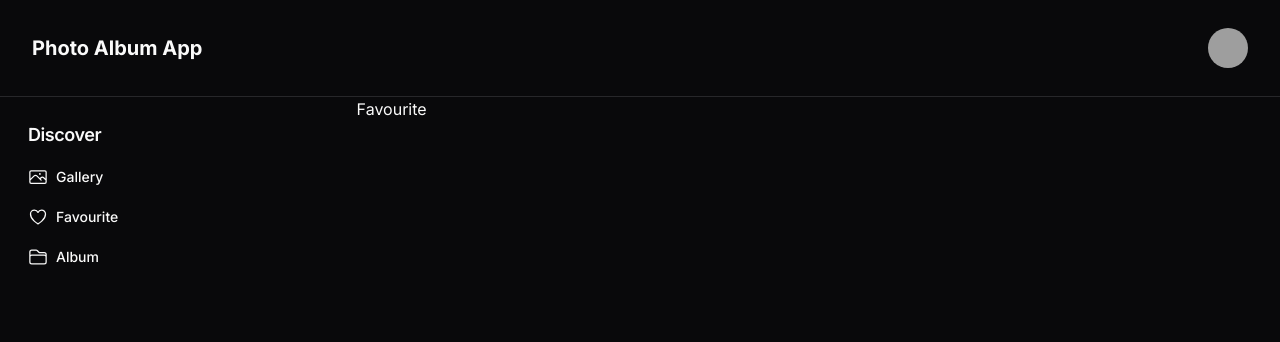
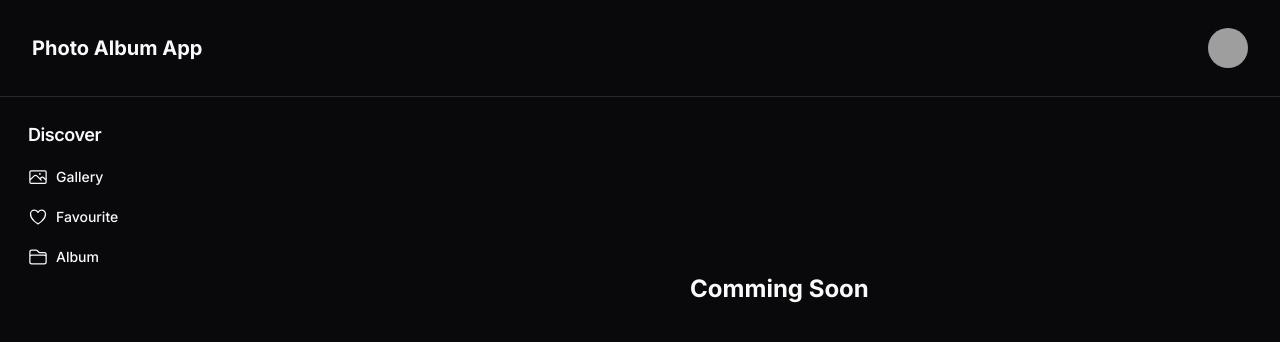
Before and after one commit to akbar506/photo-album-nextjs-app, a Next.js app: page /favourite in a window 1280 px wide. Shown: the top 342 px of the page. Built offline with nearby package versions, Linux system fonts and the light colour scheme; grey boxes are pictures that could not be loaded.

Commit message:
Some changes on album.tsx and favourite.tsx

```diff
--- a/src/app/album/page.tsx
+++ b/src/app/album/page.tsx
@@ -3,7 +3,9 @@ import React from "react";
 export default function Album() {
   return (
     <>
-      <h1>Album</h1>
+      <h1 className="flex justify-center items-center min-h-96 w-full text-2xl font-bold">
+        Comming Soon
+      </h1>
     </>
   );
 }
--- a/src/app/favourite/page.tsx
+++ b/src/app/favourite/page.tsx
@@ -3,7 +3,9 @@ import React from "react";
 export default function Favourite() {
   return (
     <>
-      <h1>Favourite</h1>
+      <h1 className="flex justify-center items-center min-h-96 w-full text-2xl font-bold">
+        Comming Soon
+      </h1>
     </>
   );
 }
```
